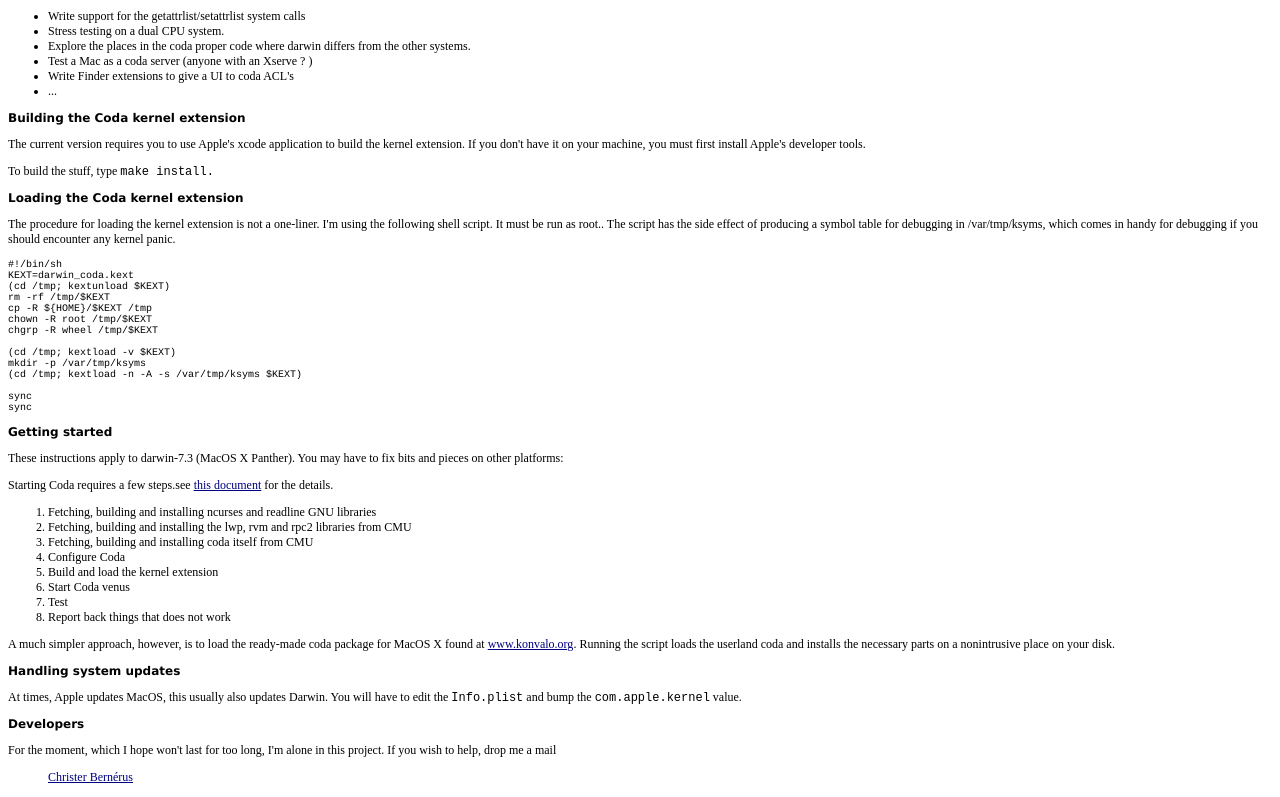
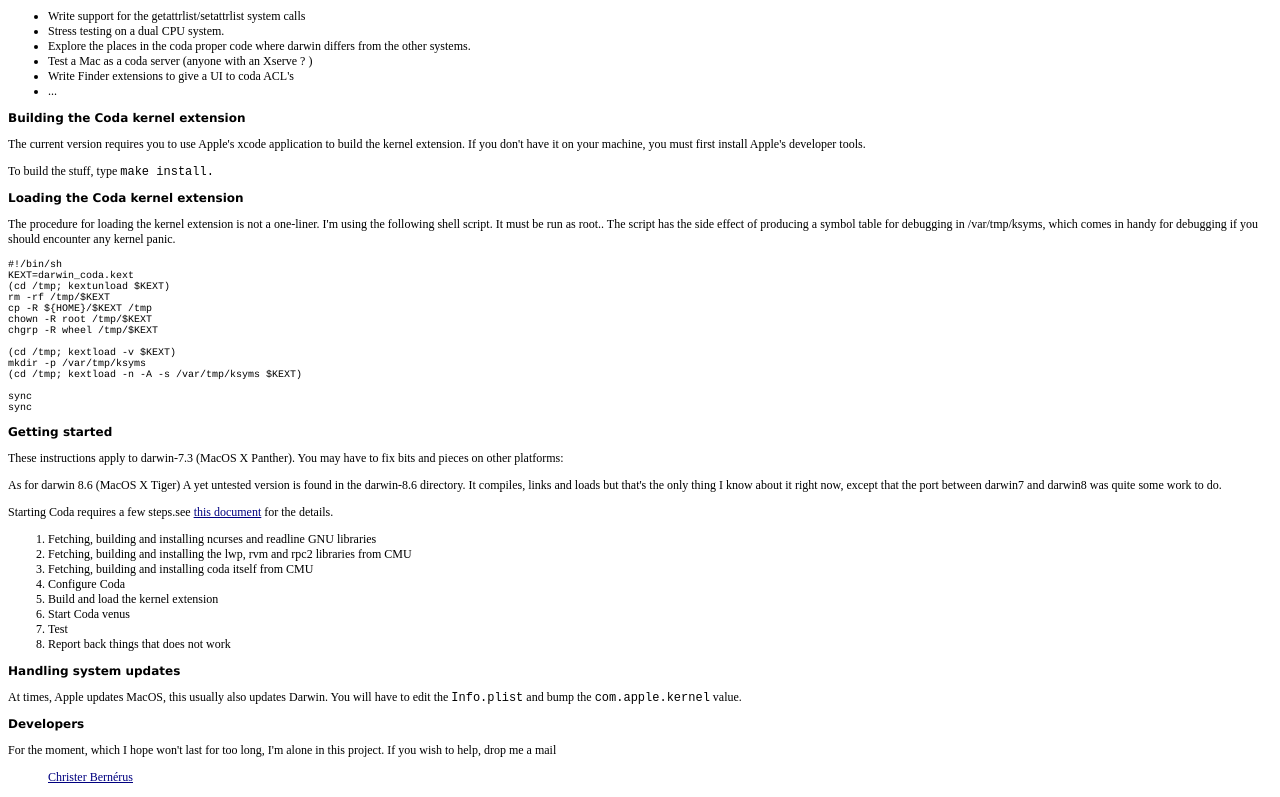
Before and after one commit to OpenDarwin-CVS/DarwinCoda, a plain HTML site: page www/index.html in a window 1280 px wide. Shown: the part 857-1654 px from the top of the page. Drawn offline with Linux system fonts and the light colour scheme.

Commit message:
Bug: Submitted by:   bernerus Reviewed by:    bernerus Approved by: Obtained from: Added some info on darwin8.6 Removed reference to konvalo.org which has been decommissioned.

```diff
--- a/www/index.html
+++ b/www/index.html
@@ -87,6 +87,8 @@ The CVS repository can be browsed through <a href="http://www.opendarwin.org/cgi
 				sync</code></p>
 		<p><span id="bodytitle">Getting started</span></p>
 		<p>These instructions apply to darwin-7.3 (MacOS X Panther). You may have to fix bits and pieces on other platforms:</p>
+		<p>As for darwin 8.6 (MacOS X Tiger) A yet untested version is found in the darwin-8.6 directory. It compiles, links and loads
+but that's the only thing I know about it right now, except that the port between darwin7 and darwin8 was quite some work to do.</p>
 		<p>Starting Coda  requires a few steps.see <a href="building_coda.html">this document</a> for the details.</p>
 		<ol>
 			<li>Fetching, building and  installing ncurses and readline GNU libraries
@@ -102,7 +104,6 @@ The CVS repository can be browsed through <a href="http://www.opendarwin.org/cgi
 
 
 		</ol>
-		<p>A much simpler approach, however, is to load the ready-made coda package for MacOS X found at <a href="http://www.konvalo.org/?pagename=Main.Software">www.konvalo.org</a>. Running the script loads the userland coda and installs the necessary parts on a nonintrusive place on your disk.</p>
 		<p><span id="bodytitle">Handling system updates</span></p>
 		<p>At times, Apple updates MacOS, this usually also updates Darwin. You will have to edit the <tt>Info.plist</tt> and bump the <tt>com.apple.kernel</tt> value.</p>
 
```
